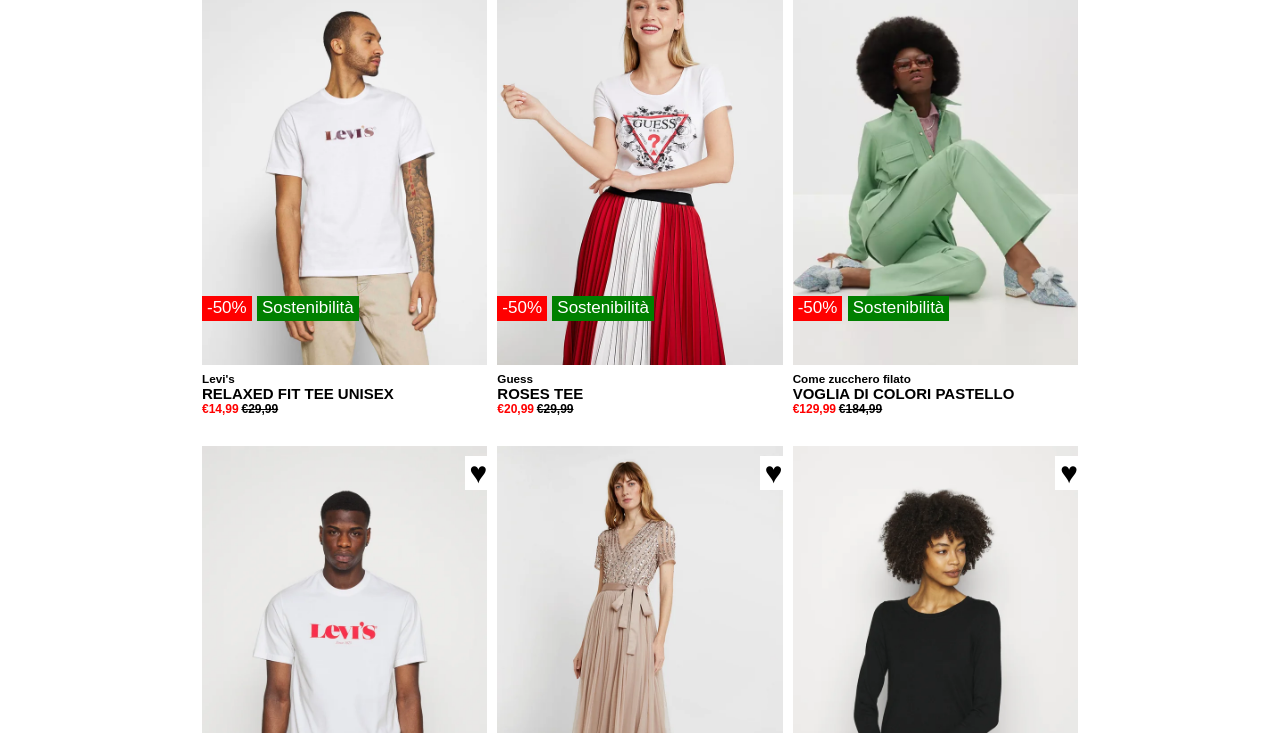
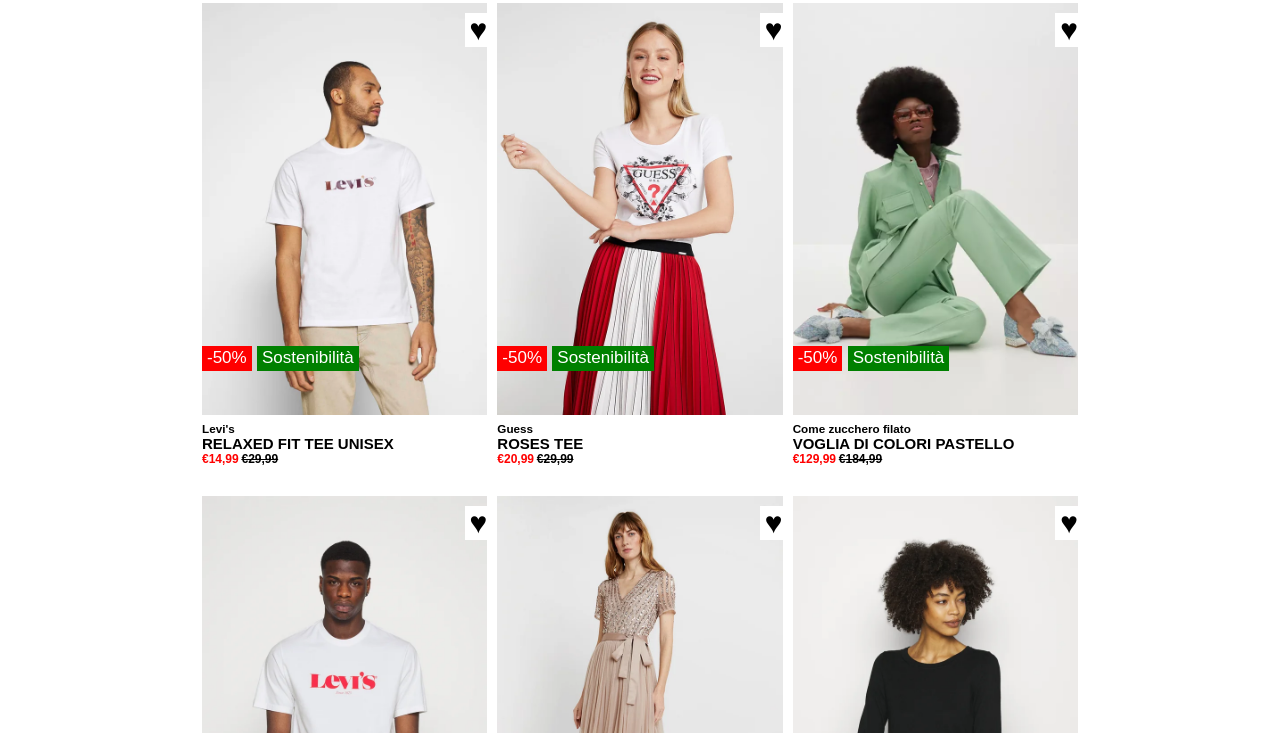
Before and after one commit to V1tale/html-css-boolando, a plain HTML site: page index.html in a window 1280 px wide. Shown: the part 67-800 px from the top of the page. Drawn offline with Linux system fonts and the light colour scheme.

Commit message:
correzione bug

```diff
--- a/css/style.css
+++ b/css/style.css
@@ -11,6 +11,9 @@ html {
 }
 img {
     width:100%;
+}
+main {
+    padding-top: 50px;
 }
 header {
     background-color: #ff6900;
```
